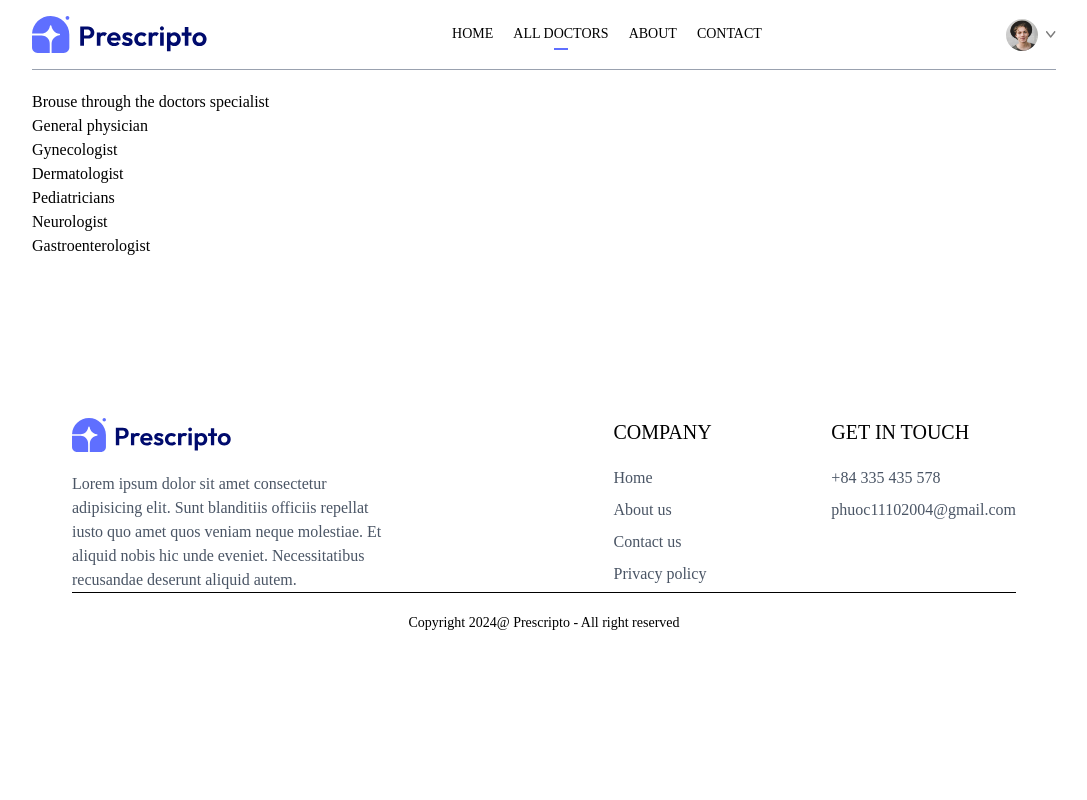
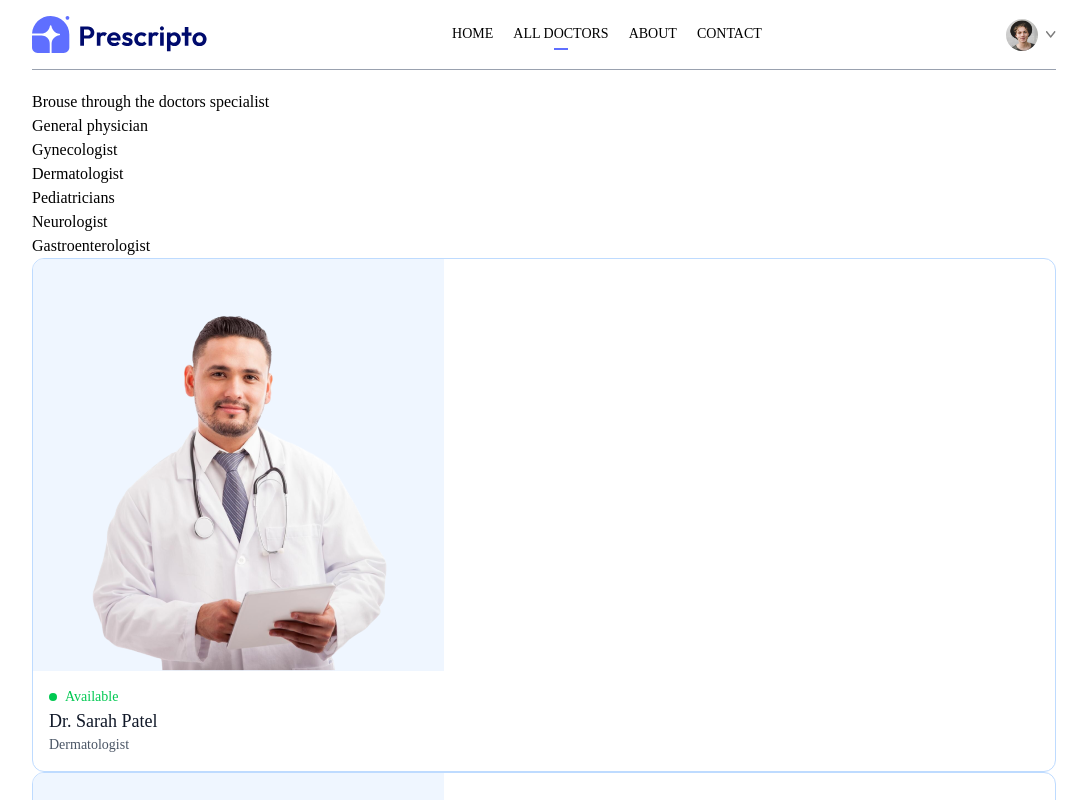
Before and after one commit to Phuoc1110/Dr-Appointment, a React (Vite) app in the folder frontend/: page /doctors/Dermatologist in a window 1280 px wide. Shown: the top 800 px of the page, without its empty margins (96-1183 px from the left). Built offline with nearby package versions, Linux system fonts and the light colour scheme.

Commit message:
add Doctors

```diff
--- a/frontend/src/pages/Doctors.jsx
+++ b/frontend/src/pages/Doctors.jsx
@@ -1,12 +1,25 @@
-import React, { useContext } from 'react'
+import React, { useContext, useEffect, useState } from 'react'
 import { useParams } from 'react-router-dom'
 import { AppContext } from '../context/AppContext'
+import { useNavigate } from 'react-router-dom'
 
 const Doctors = () => {
 
   const { speciality } = useParams()
+  const [filterDoc,setFilterDoc] = useState([])
+  const { doctors } = useContext(AppContext)
+  const navigate = useNavigate()
+  const applyFilter = () => {
+    if (speciality) {
+      setFilterDoc(doctors.filter(doc => doc.speciality === speciality))
+    } else {
+      setFilterDoc(doctors)
+    }
+  }
 
-  const { doctors } = useContext(AppContext)
+  useEffect(() => {
+    applyFilter()
+  }, [doctors,speciality])
 
   return (
     <div>
@@ -20,6 +33,22 @@
           <p>Neurologist</p>
           <p>Gastroenterologist</p>
         </div>
+        <div>
+          {
+            filterDoc.map((item,index)=>(
+              <div onClick={()=>navigate(`/appointment/${item._id}`)} className='border border-blue-200 rounded-xl overflow-hidden cursor-pointer hover:translate-y-[-10px] transition-all duration-500' key={index}>
+                  <img className='bg-blue-50' src={item.image} alt="" />
+                  <div className='p-4 '>
+                      <div className='flex items-center gap-2 text-sm text-center text-green-500'>
+                          <p className='w-2 h-2 bg-green-500 rounded-full'></p><p>Available</p>
+                      </div>
+                      <p className='text-gray-900 text-lg font-medium'>{item.name}</p>
+                      <p className='text-gray-600 text-sm'>{item.speciality}</p>
+                  </div>
+              </div>
+          ))
+          }
+        </div>
       </div>
     </div>
   )
```
